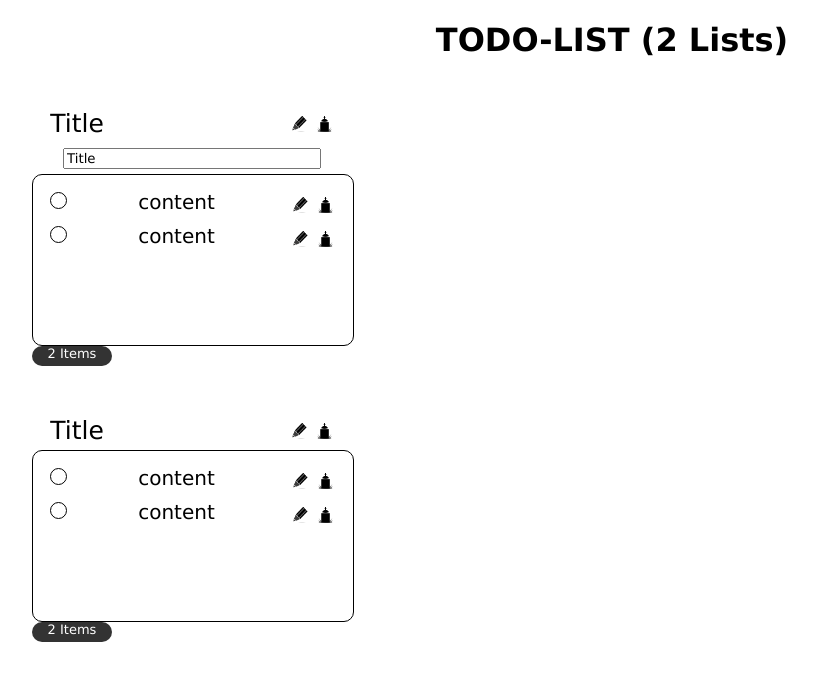
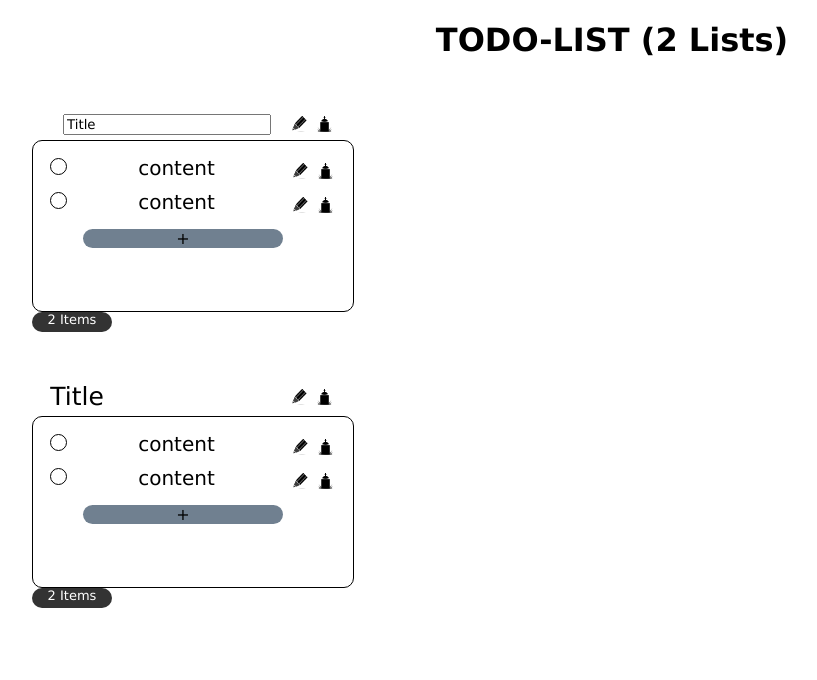
Before and after one commit to KarlChuang/TodoList, a React (Create React App) app: page / in a window 1280 px wide. Both pictures are taken after a click on the picture 327 px from the left and 124 px from the top of the page. Shown: the top 680 px of the page, without its empty margins (28-845 px from the left). Built offline with nearby package versions, Linux system fonts and the light colour scheme.

Commit message:
Add Item Add-button

```diff
--- a/src/App.js
+++ b/src/App.js
@@ -34,7 +34,8 @@ class App extends Component {
                   onChangeItemContent={this.handleChangeItemContent}
                   onChangeItemKeyDown={this.handleChangeItemKeyDown}
                   onItemChangeClick={this.handleItemChangeClick}
-                  onItemDelete={this.handleItemDelete} />
+                  onItemDelete={this.handleItemDelete}
+                  onAddButtonClick={this.handleAddButtonClick} />
       ))
     }
     return newArray;
@@ -100,6 +101,15 @@ class App extends Component {
       return {TitleArray: newTitleArray};
     })
   }
+  handleAddButtonClick = (num) => {
+    this.setState((prevState) => {
+      let newTitleArray = prevState.TitleArray;
+      newTitleArray[num].ItemArray.push({
+        complete: false, content: "", inputShow: true
+      });
+      return {TitleArray: newTitleArray};
+    })
+  }
   render() {
     let newTodoList = this.ArrayMapping(this.state.TitleArray);
     const ListNumber = this.state.TitleArray.length;
--- a/src/TodoList.css
+++ b/src/TodoList.css
@@ -61,7 +61,7 @@
 }
 .Input {
   margin: 5px;
-  width: 250px;
+  width: 200px;
 }
 .TodoItem {
   display: inline-block;
@@ -118,3 +118,19 @@
   height: 20px;
   max-height: 30px;
 }
+.AddButton {
+  width: 200px;
+  margin-left: 50px;
+  margin-top: 10px;
+  border-radius: 20px;
+  background-color: slategrey;
+  color: black;
+  transition: background-color 0.6s;
+  transition: color 0.6s;
+}
+.AddButton:hover {
+  background-color: dimgray;
+  color: white;
+  transition: background-color 0.6s;
+  transition: color 0.6s;
+}
--- a/src/TodoList.js
+++ b/src/TodoList.js
@@ -28,11 +28,12 @@ class TodoList extends Component {
     const titleInputShow = this.props.titleShow;
     const handleChangeTitleClick = this.props.onChangeClick;
     const handleChangeTitleContent = this.props.onChangeContent;
-    const handleTitleDelete = this.props.onDelete
-    const handleChangeTitleKeyDown = this.props.onChangeKeyDown
+    const handleTitleDelete = this.props.onDelete;
+    const handleChangeTitleKeyDown = this.props.onChangeKeyDown;
     // Items
     let newTodoItemList = this.ArrayMapping(this.props.ItemArray);
     const ItemNumber = this.props.ItemArray.length;
+    const handleAddButtonClick = this.props.onAddButtonClick;
 
     return (
       <div className="TodoList">
@@ -44,6 +45,9 @@ class TodoList extends Component {
                         onDelete={() => handleTitleDelete(num)} />
         <div className="TodoItemList">
           {newTodoItemList}
+          <div className="AddButton"
+                onClick={() => handleAddButtonClick(num)}
+          >+</div>
         </div>
         <div className="ToolBar">{(ItemNumber>1) ? ItemNumber + " Items" : ItemNumber + " Item"}</div>
       </div>
@@ -61,18 +65,17 @@ class TodoListTitle extends Component {
     const handleDelete = this.props.onDelete;
     return (
       <div className="TodoListTitle">
-        <div className="title">{titleName}</div>
+        {(inputShow) ? (
+          <input type="text" className="Input"
+                value={titleName}
+                onChange={(event) => handleChangeContent(event.target.value)}
+                onKeyDown={(event) => handleChangeKeyDown(event)} />
+        ): (<div className="title">{titleName}</div>)}
         <img className="delete" src={require("./pic/delete.png")} alt="delete"
               onClick={handleDelete} />
         <img className="write" src={require("./pic/write.png")} alt="write"
               onClick={handleChangeClick} />
         <br/>
-        {(inputShow) ? (
-          <input type="text" className="Input"
-                value={titleName}
-                onChange={(event) => handleChangeContent(event.target.value)}
-                onKeyDown={(event) => handleChangeKeyDown(event)} />
-        ): null}
       </div>
     )
   }
@@ -91,18 +94,16 @@ class TodoItem extends Component {
     return (
       <div className="TodoItem" >
         <div className="button" />
-        <div className="thing">{content}</div>
-        <img className="delete" src={require("./pic/delete.png")} alt="delete"
-              onClick={() => handleDelete(num)} />
-        <img className="write" src={require("./pic/write.png")} alt="write"
-              onClick={() => handleChangeClick(num)} />
-        <br/>
         {(inputShow) ? (
           <input type="text" className="Input"
                 value={content}
                 onChange={(event) => handleChangeContent(num , event.target.value)}
                 onKeyDown={(event) => handleChangeKeyDown(num, event)} />
-          ) : null}
+          ) : (<div className="thing">{content}</div>) }
+        <img className="delete" src={require("./pic/delete.png")} alt="delete"
+              onClick={() => handleDelete(num)} />
+        <img className="write" src={require("./pic/write.png")} alt="write"
+              onClick={() => handleChangeClick(num)} />
       </div>
     )
   }
```
